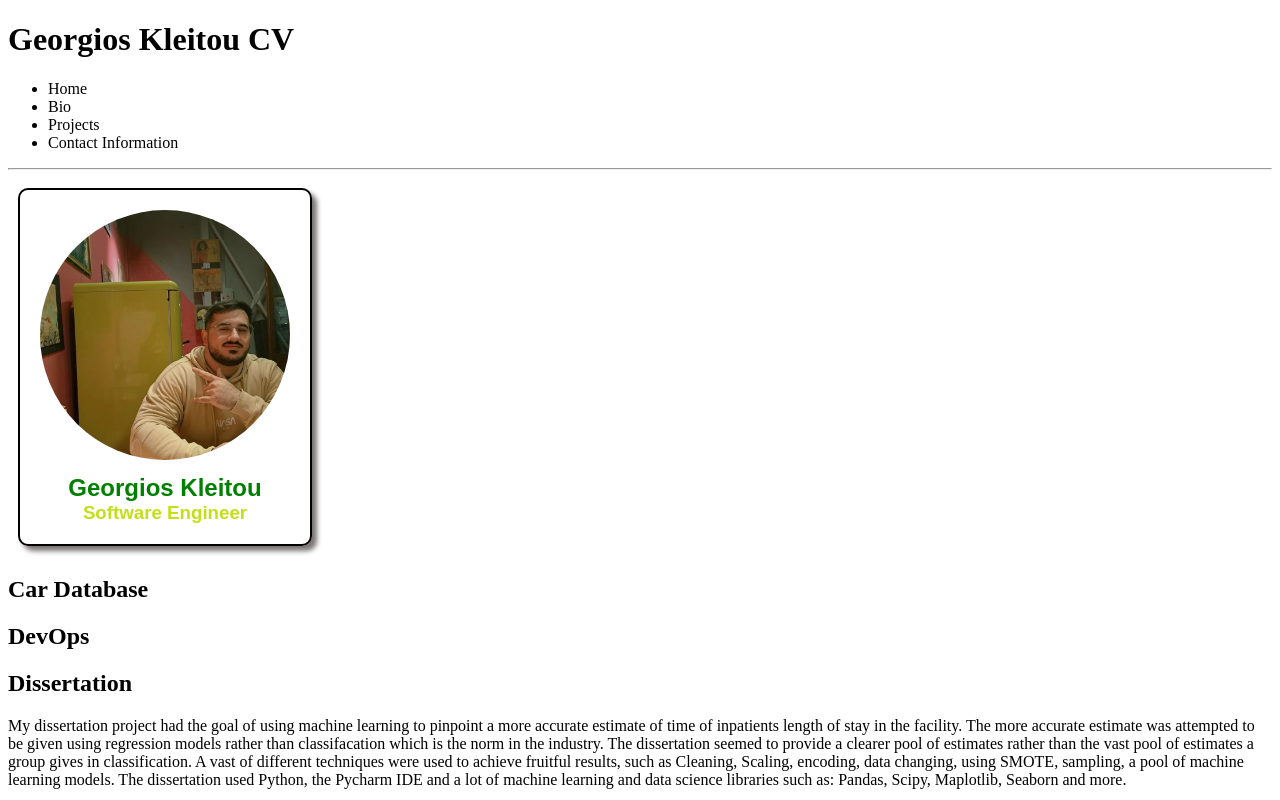
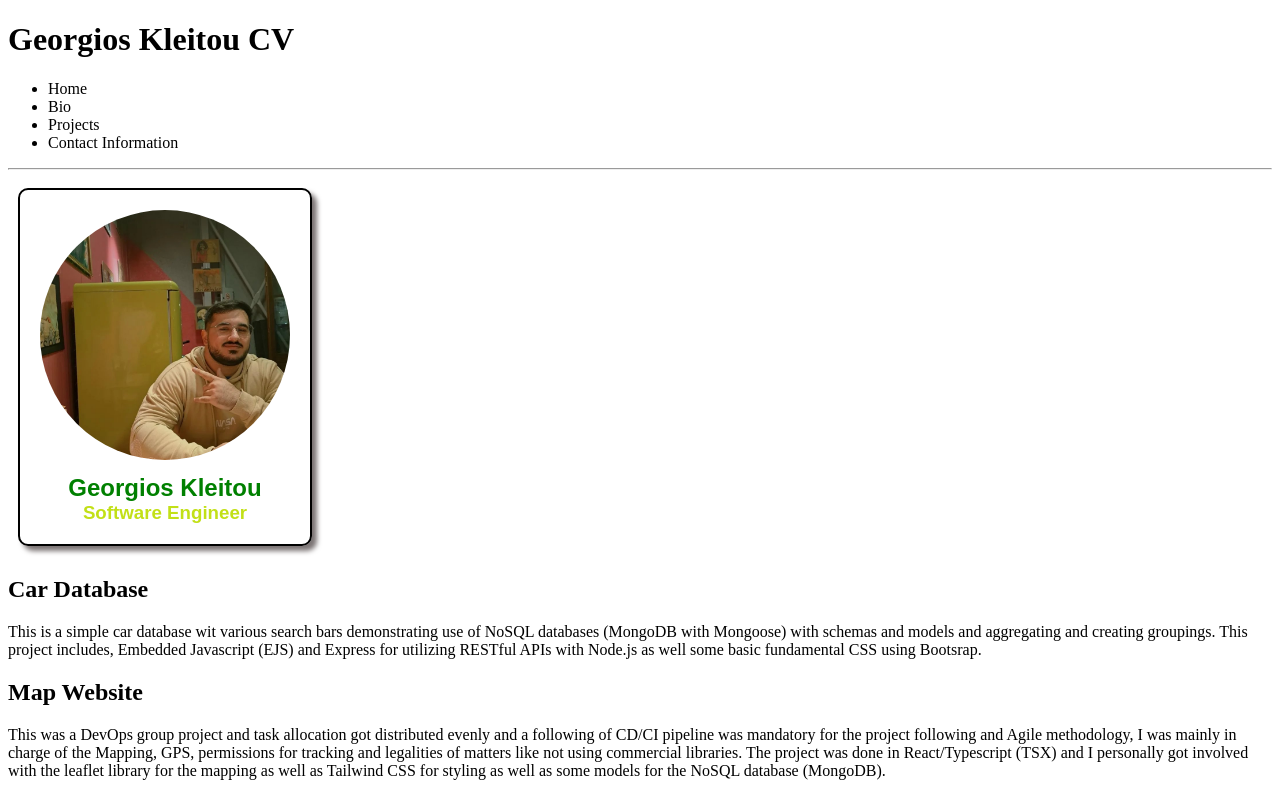
Before and after one commit to KleitouG/PortfolioCV, a React (Vite) app: page / in a window 1280 px wide. Shown: the top 800 px of the page. Built offline with nearby package versions, Linux system fonts and the light colour scheme.

Commit message:
Added more words to projects

```diff
--- a/src/Projects.jsx
+++ b/src/Projects.jsx
@@ -1,6 +1,6 @@
 function Projects(){
     const Project1 = 'Car Database'
-    const Project2 = 'DevOps';
+    const Project2 = 'Map Website';
     const Project3 = 'Dissertation'
     const Project4 = 'Maritime Emergency Response'
     const Project5 = 'Mobile App Development'
@@ -11,12 +11,17 @@ function Projects(){
     <div>
         <div>
             <h2>{Project1}</h2>
-            <p></p>
+            <p>This is a simple car database wit various search bars demonstrating use of NoSQL databases (MongoDB with Mongoose) with schemas and models and
+                aggregating and creating groupings. This project includes, Embedded Javascript (EJS) and Express for utilizing RESTful APIs with Node.js as well
+                some basic fundamental CSS using Bootsrap. </p>
         </div>
 
         <div>
             <h2>{Project2}</h2>
-            <p></p>
+            <p> This was a DevOps group project and task allocation got distributed evenly and a following of CD/CI pipeline was mandatory for the project following and Agile methodology,
+                I was mainly in charge of the Mapping, GPS, permissions for tracking and legalities of matters like not using commercial libraries. The project was done in
+                React/Typescript (TSX) and I personally got involved with the leaflet library for the mapping as well as Tailwind CSS for styling as well as some models for the
+                NoSQL database (MongoDB).</p>
         </div>
 
         <div>
```
